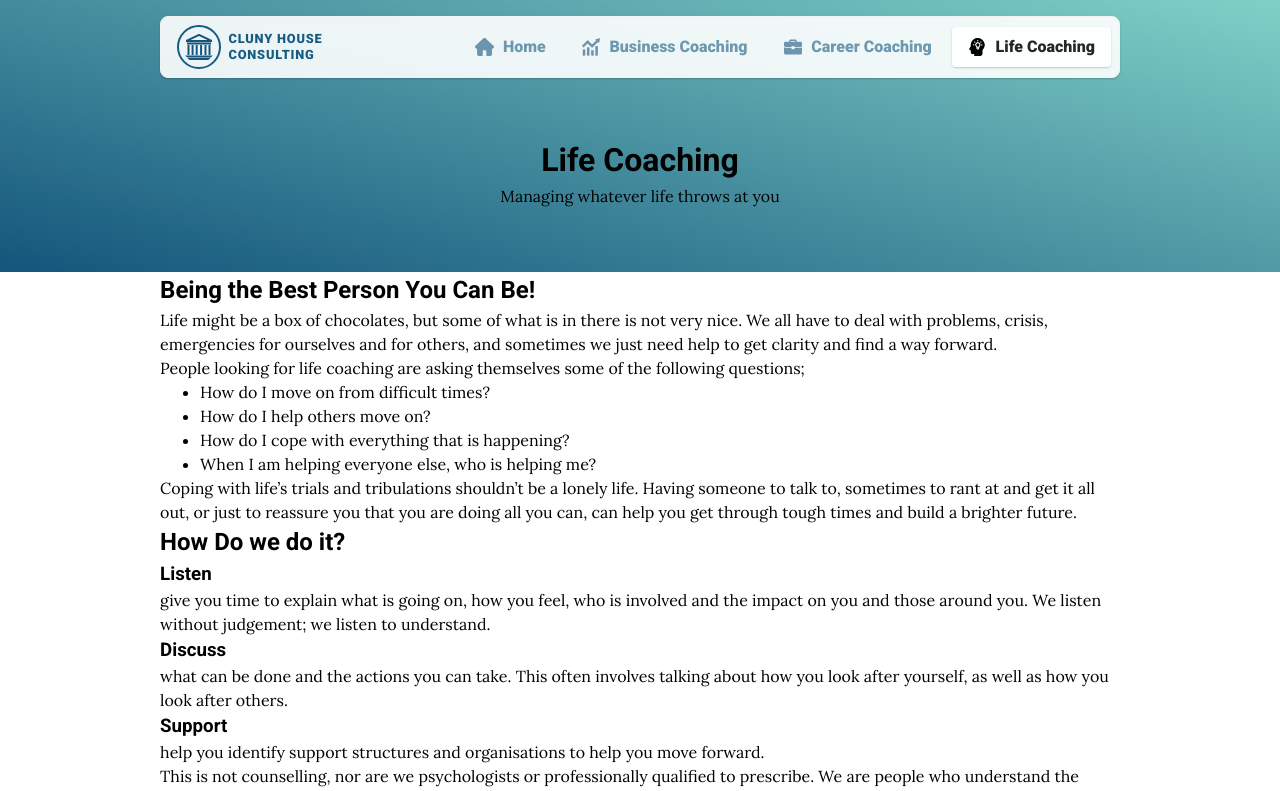
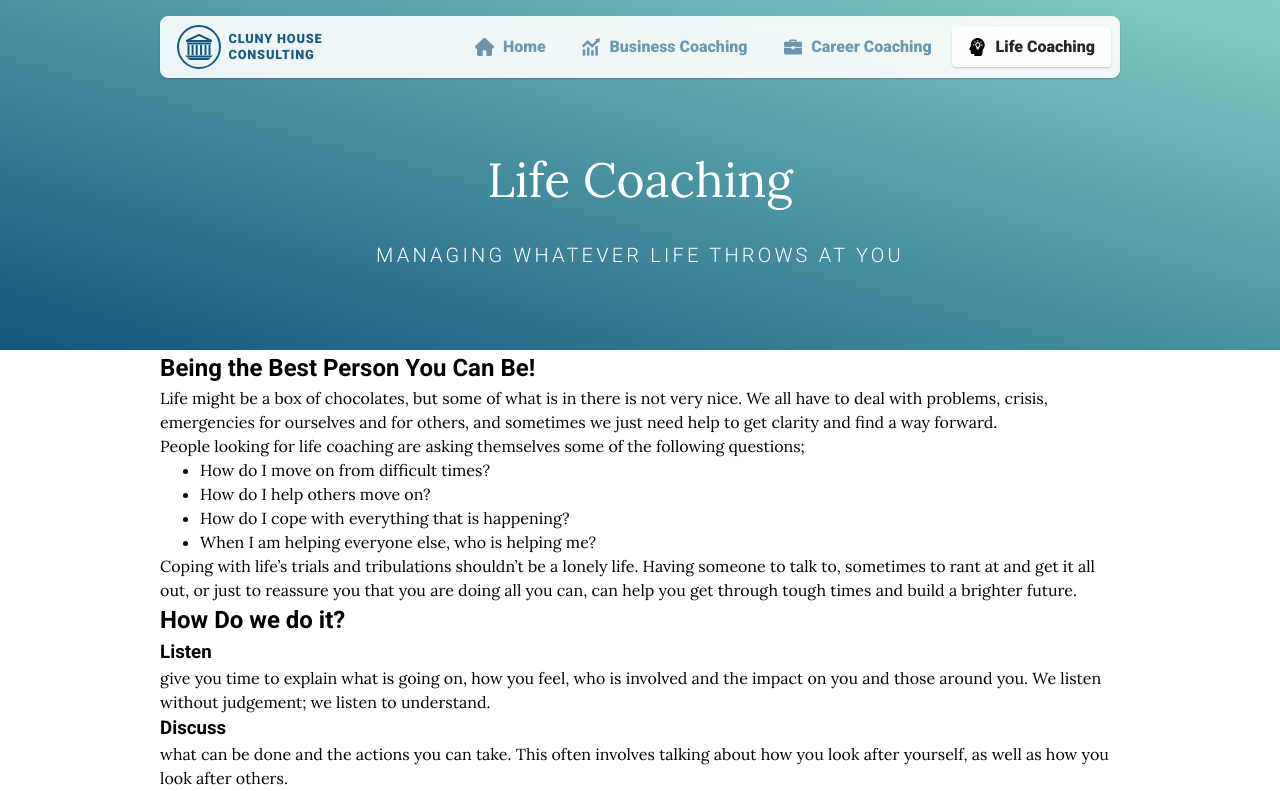
Before and after one commit to CJohnston079/cluny-house-consulting, a React (Vite) app: page /life-coaching in a window 1280 px wide. Shown: the top 791 px of the page. Built offline with nearby package versions, Linux system fonts and the light colour scheme.

Commit message:
Fix: apply BEM naming to classes in `Hero.css` Resolves #7

```diff
--- a/src/Hero.css
+++ b/src/Hero.css
@@ -5,7 +5,7 @@
 	background-image: linear-gradient(15deg, hsl(202, 73%, 28%) 0%, hsl(173, 46%, 66%) 100%);
 }
 
-.hero-heading {
+.hero__heading {
 	padding: 1rem 0;
 	font-weight: 400;
 	font-size: 3rem;
@@ -15,13 +15,13 @@
 }
 
 @media (width <= 43.75em) {
-	.hero-heading {
+	.hero__heading {
 		font-size: 2.5rem;
 		line-height: 3rem;
 	}
 }
 
-.hero-description {
+.hero__description {
 	padding: 1rem 0;
 
 	font-family: var(--sans-serif);
```
